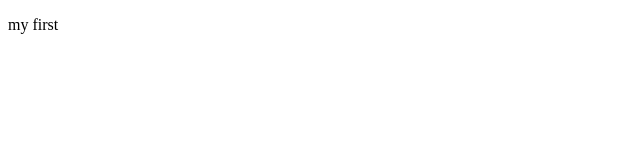
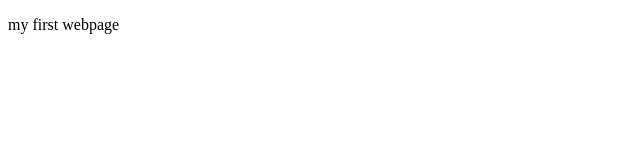
Before and after one commit to Kiranp-07/Kiranp-07.github.io, a plain HTML site: page index.html in a window 1280 px wide. Shown: the full height of the page, 0-640 px from the left. Drawn offline with Linux system fonts and the light colour scheme.

Commit message:
Update index.html

```diff
--- a/index.html
+++ b/index.html
@@ -6,7 +6,7 @@
     <title>Kiran</title>
 </head>
 <body>
-    <p>my first  </p>
+    <p>my first webpage  </p>
 
 </body>
 </html>
```
